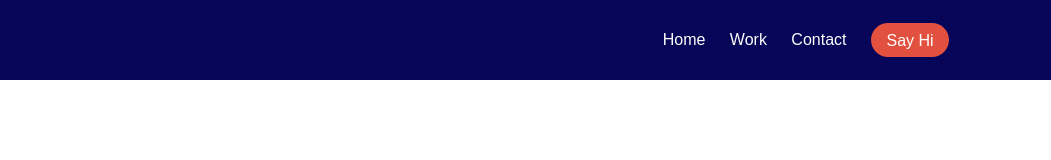
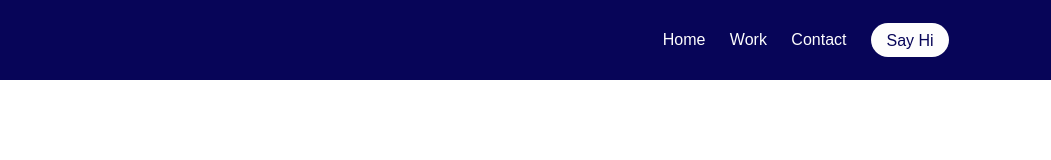
Before and after one commit to ItsMazharul/navbar, a plain HTML site: page index.html in a window 1280 px wide. In both pictures the pointer is over the button "Say Hi". Shown: the full height of the page, 229-1280 px from the left. Drawn offline with Linux system fonts and the light colour scheme.

Commit message:
Update style.css

```diff
--- a/style.css
+++ b/style.css
@@ -50,5 +50,6 @@ button {
 
 button:hover {
     cursor: pointer;
-    background-color: rgba(250, 90, 60,0.9);
+    background-color:rgb(253, 253, 253);
+    color:rgb(7, 5, 88) ;
 }
```
